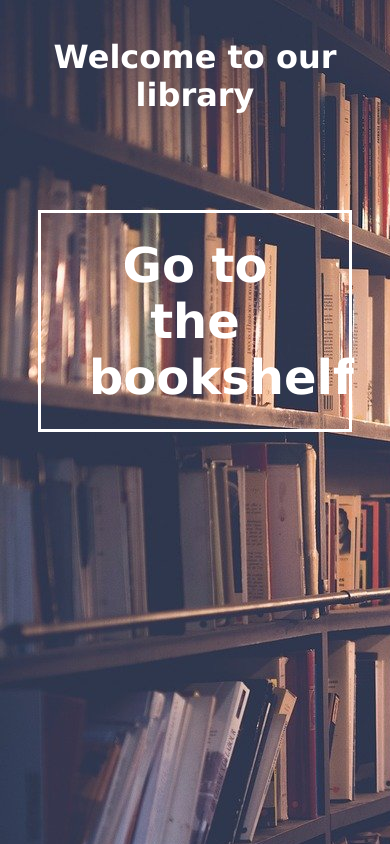
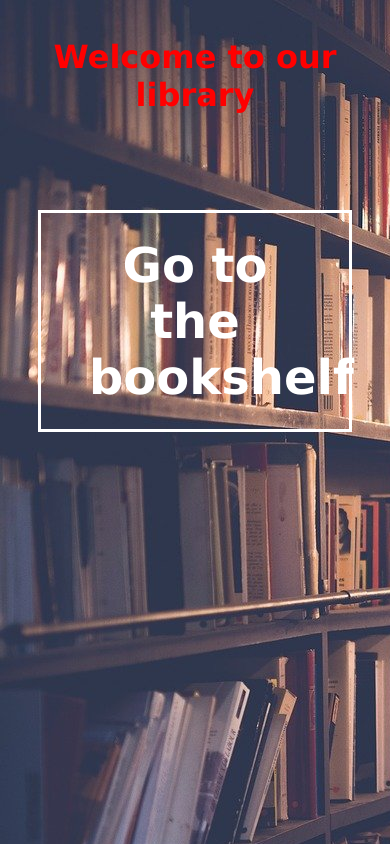
Before and after one commit to Mari-Artho/express-library, a website: page public/index.html in a window 390 px wide. Drawn offline with Linux system fonts and the light colour scheme.

Commit message:
Add comment.

```diff
--- a/public/stylesheets/style.css
+++ b/public/stylesheets/style.css
@@ -51,3 +51,11 @@ padding-top: 20px;
   font-weight: bold;
   font-size: 1.5rem;
 }
+
+/* 480px, smart phone */
+@media screen and (max-width: 480px) {
+  body {
+    color: red;
+}
+
+}
--- a/routes/books.js
+++ b/routes/books.js
@@ -51,7 +51,6 @@ if (bookJSON != null){
 } else {
     books = booksDefault;
 }
-console.log(books);
 
 //Print books
 router.get('/', (req, res)=>{
```
Also changed, not shown: README.md.
